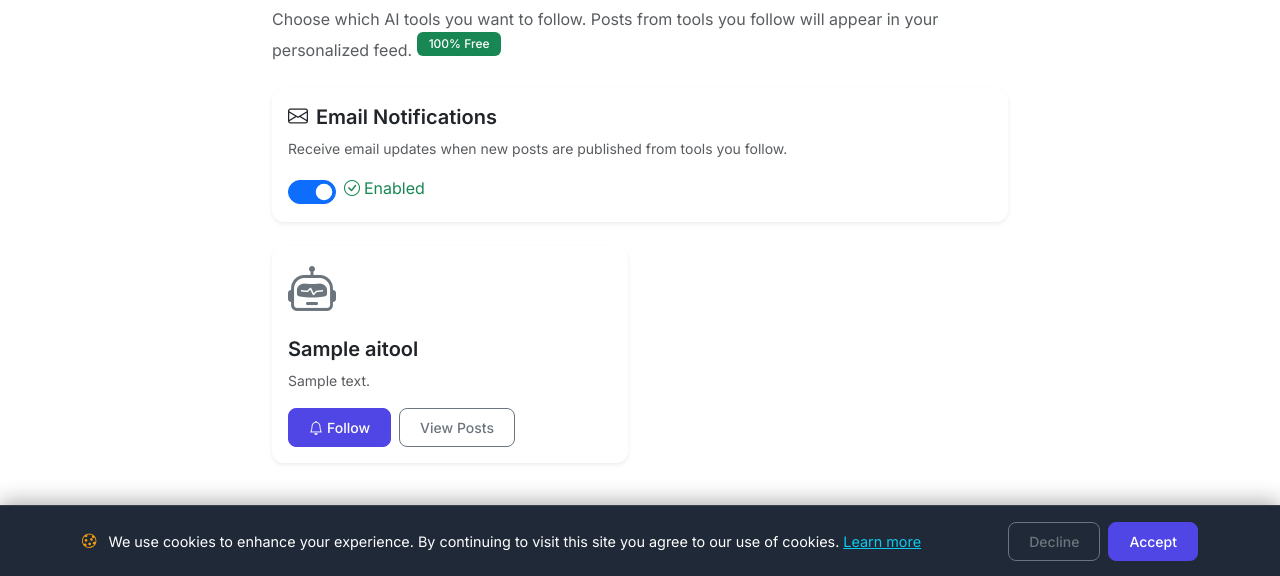
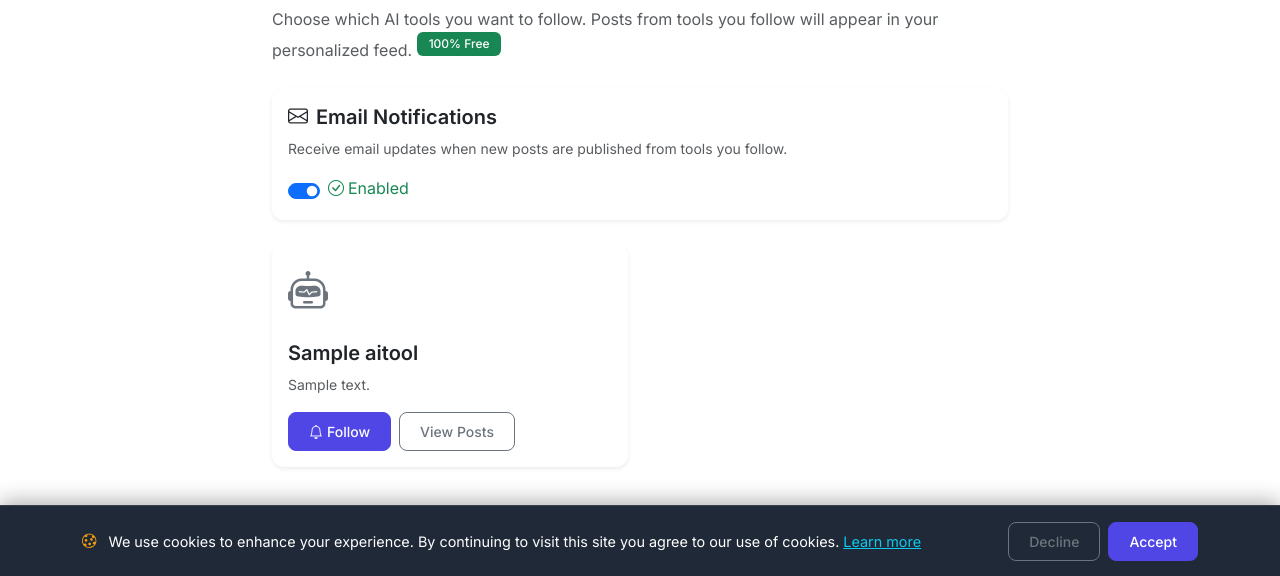
Before and after one commit to harberts01/Ai_Blog, a Flask app: page /subscriptions in a window 1280 px wide. Shown: the part 223-799 px from the top of the page. Run offline with Flask 3, Linux system fonts and the light colour scheme; the visitor is signed in with stand-in values (Sample User, id 1); a database or web service that is not in the repository returns one stand-in record (values such as "Sample title"); data that the repository does not hold is empty; some libraries are stand-ins or nearby versions.

Commit message:
updated alignment

```diff
--- a/templates/subscriptions.html
+++ b/templates/subscriptions.html
@@ -21,19 +21,19 @@ block content %}
             <p class="card-text text-muted small mb-3">
               Receive email updates when new posts are published from tools you follow.
             </p>
-            <form action="{{ url_for('update_email_preferences') }}" method="POST" class="d-flex align-items-center gap-3">
+            <form action="{{ url_for('update_email_preferences') }}" method="POST">
               <input type="hidden" name="csrf_token" value="{{ csrf_token() }}"/>
-              <div class="form-check form-switch">
+              <div class="form-check form-switch d-flex align-items-center gap-2">
                 <input
-                  class="form-check-input"
+                  class="form-check-input flex-shrink-0"
                   type="checkbox"
+                  role="switch"
                   id="emailNotifications"
                   name="email_notifications"
                   {% if current_user.email_notifications %}checked{% endif %}
                   onchange="this.form.submit()"
-                  style="width: 3em; height: 1.5em; cursor: pointer;"
                 >
-                <label class="form-check-label ms-2" for="emailNotifications">
+                <label class="form-check-label" for="emailNotifications">
                   {% if current_user.email_notifications %}
                   <span class="text-success"><i class="bi bi-check-circle me-1"></i>Enabled</span>
                   {% else %}
@@ -52,30 +52,28 @@ block content %}
               class="card h-100 border-0 shadow-sm {% if tool.id in subscribed_ids %}border-primary border-2{% endif %}"
             >
               <div class="card-body">
-                <div
-                  class="d-flex justify-content-between align-items-start mb-3"
-                >
-                  <div class="tool-icon">
+                <div class="d-flex justify-content-between align-items-center mb-3">
+                  <div class="tool-icon flex-shrink-0">
                     {% if tool.slug == 'chatgpt' %}
-                    <i class="bi bi-robot display-5 text-chatgpt"></i>
+                    <i class="bi bi-robot fs-1 text-chatgpt"></i>
                     {% elif tool.slug == 'claude' %}
-                    <i class="bi bi-robot display-5 text-claude"></i>
+                    <i class="bi bi-robot fs-1 text-claude"></i>
                     {% elif tool.slug == 'gemini' %}
-                    <i class="bi bi-robot display-5 text-gemini"></i>
+                    <i class="bi bi-robot fs-1 text-gemini"></i>
                     {% elif tool.slug == 'midjourney' %}
-                    <i class="bi bi-robot display-5 text-midjourney-dark"></i>
+                    <i class="bi bi-robot fs-1 text-midjourney-dark"></i>
                     {% elif tool.slug == 'grok' %}
-                    <i class="bi bi-robot display-5 text-grok"></i>
+                    <i class="bi bi-robot fs-1 text-grok"></i>
                     {% elif tool.slug == 'copilot' %}
-                    <i class="bi bi-robot display-5 text-copilot"></i>
+                    <i class="bi bi-robot fs-1 text-copilot"></i>
                     {% elif tool.slug == 'jasper' %}
-                    <i class="bi bi-robot display-5 text-jasper"></i>
+                    <i class="bi bi-robot fs-1 text-jasper"></i>
                     {% elif tool.slug == 'llama' %}
-                    <i class="bi bi-robot display-5 text-llama"></i>
+                    <i class="bi bi-robot fs-1 text-llama"></i>
                     {% elif tool.slug == 'base44' %}
-                    <i class="bi bi-robot display-5 text-purple"></i>
+                    <i class="bi bi-robot fs-1 text-purple"></i>
                     {% else %}
-                    <i class="bi bi-robot display-5 text-secondary"></i>
+                    <i class="bi bi-robot fs-1 text-secondary"></i>
                     {% endif %}
                   </div>
                   {% if tool.id in subscribed_ids %}
```
